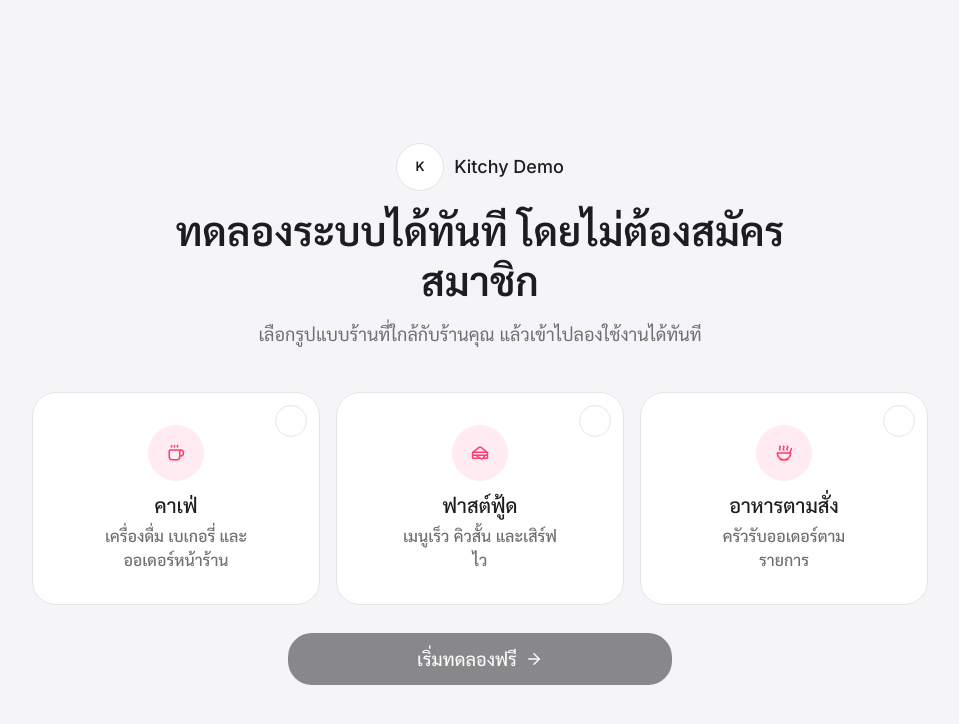
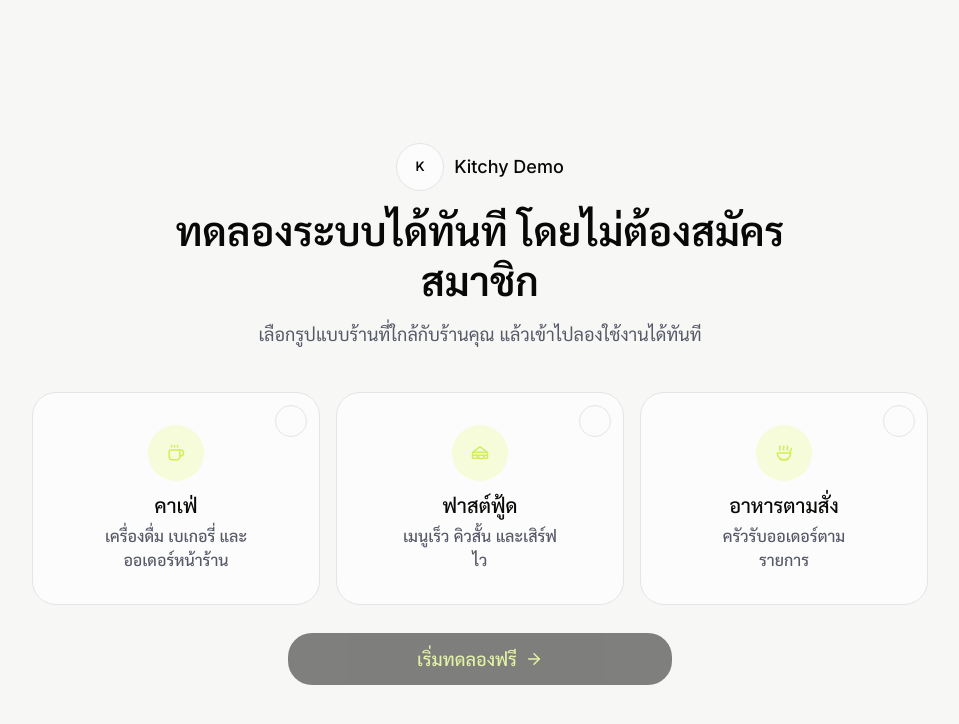
Before and after one commit to jarangit/kitchy-frontend, a React (Vite) app: page /try in a window 1280 px wide. Shown: the top 724 px of the page, without its empty margins (160-1119 px from the left). Built offline with nearby package versions, Linux system fonts and the light colour scheme.

Commit message:
feat: update color tokens and styles for improved theming consistency

```diff
--- a/src/app/theme.css
+++ b/src/app/theme.css
@@ -19,6 +19,7 @@
   --color-accent-border: var(--color-accent-border);
   --color-accent-text: var(--color-accent-text);
   --color-on-accent: var(--color-on-accent);
+  --color-on-primary: var(--color-on-primary);
   --color-danger: var(--color-danger);
   --color-danger-hover: var(--color-danger-hover);
   --color-success: var(--color-success);
--- a/src/app/tokens/components.css
+++ b/src/app/tokens/components.css
@@ -14,7 +14,7 @@
   /* ── Button ── */
   --color-button-primary-bg: var(--color-primary);
   --color-button-primary-bg-hover: var(--color-primary-hover);
-  --color-button-primary-text: var(--color-text-inverse);
+  --color-button-primary-text: var(--color-on-primary);
 
   --color-button-secondary-bg: var(--color-surface);
   --color-button-secondary-bg-hover: var(--color-surface-hover);
@@ -102,7 +102,7 @@
 
   /* ── ChipTab ── */
   --color-chip-active-bg: var(--color-primary);
-  --color-chip-active-text: var(--color-text-inverse);
+  --color-chip-active-text: var(--color-on-primary);
   --color-chip-inactive-bg: var(--color-surface);
   --color-chip-inactive-text: var(--color-text-secondary);
   --color-chip-inactive-bg-hover: var(--color-surface-hover);
@@ -118,7 +118,7 @@
   --color-segment-bg: var(--color-surface);
   --color-segment-border: var(--color-border);
   --color-segment-active-bg: var(--color-primary);
-  --color-segment-active-text: var(--color-text-inverse);
+  --color-segment-active-text: var(--color-on-primary);
   --color-segment-inactive-text: var(--color-text-secondary);
   --color-segment-inactive-text-hover: var(--color-text-primary);
   --radius-segment: var(--radius-lg);
@@ -148,18 +148,17 @@
   --font-size-dialog-desc: var(--text-body-sm-size);
 
   /* ── Accent surface text ── */
-  /* Text color used on top of --color-accent backgrounds (badges, pills).
-     Accent is dark-coral in both themes, so white is readable in both. */
-  --color-on-accent: #FFFFFF;
+  /* Text color used on top of accent fills in this lime theme. */
+  --color-on-accent: var(--gray-900);
 
   /* ── Sidebar ── */
-  --color-sidebar-bg: color-mix(in srgb, var(--color-bg) 88%, white);
+  --color-sidebar-bg: #232235;
   --color-sidebar-border: var(--color-border);
   --spacing-sidebar-width: 84px;
-  --color-sidebar-active-bg: var(--color-surface);
-  --color-sidebar-active-text: var(--color-text-primary);
-  --color-sidebar-text: var(--color-text-secondary);
-  --color-sidebar-hover-bg: var(--color-surface);
+  --color-sidebar-active-bg: var(--color-accent);
+  --color-sidebar-active-text: var(--color-accent-text);
+  --color-sidebar-text: color-mix(in srgb, var(--gray-0) 78%, transparent);
+  --color-sidebar-hover-bg: color-mix(in srgb, var(--gray-0) 8%, transparent);
 
   /* ── Select ── */
   --color-select-bg: var(--color-surface);
@@ -198,8 +197,8 @@
 [data-theme="dark"] {
   --color-card-border: var(--color-border);
   --color-dialog-border: var(--color-border);
-  --color-sidebar-bg: #0F0F11;
-  --color-sidebar-active-bg: var(--color-surface-hover);
+  --color-sidebar-bg: #171821;
+  --color-sidebar-active-bg: var(--color-accent);
   --color-button-secondary-bg: var(--color-surface);
   --color-button-ghost-bg-hover: var(--color-surface-hover);
   --color-dialog-bg: var(--color-surface);
@@ -218,7 +217,7 @@
   --color-badge-danger-text: #fca5a5;
   --color-badge-warning-text: #fcd34d;
   --color-badge-info-text: #93c5fd;
-  --color-badge-accent-text: #FFB3C6;
+  --color-badge-accent-text: var(--color-accent-text);
 
   /* Status borders — dark mode: composite of status color over surface. */
   --color-success-border: #205935;
--- a/src/app/tokens/primitives.css
+++ b/src/app/tokens/primitives.css
@@ -5,46 +5,53 @@
 
 /* ── Color Primitives ── */
 :root {
-  /* Gray scale — Apple Newsroom warm gray palette */
-  --gray-0:   #ffffff;
-  --gray-50:  #FBFBFD;
-  --gray-100: #F5F5F7;
-  --gray-200: #E5E5EA;
-  --gray-300: #D1D1D6;
-  --gray-400: #AEAEB2;
-  --gray-500: #86868B;
-  --gray-600: #6E6E73;
-  --gray-700: #48484A;
-  --gray-800: #2C2C2E;
-  --gray-900: #1D1D1F;
+  /* Gray scale — aligned to the latest dashboard reference */
+  --gray-0:   #FCFCFC;
+  --gray-50:  #F7F7F5;
+  --gray-100: #F0F0EC;
+  --gray-200: #E4E5E8;
+  --gray-300: #C8CBD2;
+  --gray-400: #A7ABB5;
+  --gray-500: #7F838F;
+  --gray-600: #565967;
+  --gray-700: #3B3E4A;
+  --gray-800: #1E2029;
+  --gray-900: #080906;
 
-  /* Status color primitives — green */
-  --green-50:  #f0fdf4;
-  --green-100: #dcfce7;
-  --green-500: #22c55e;
-  --green-600: #15803d;
-  --green-700: #166534;
+  /* Brand lime from the latest reference swatch */
+  --lime-50:  #F6FBD9;
+  --lime-100: #EDF7B8;
+  --lime-200: #E4F38D;
+  --lime-300: #DCF06E;
+  --lime-400: #D6EF61;
+  --lime-500: #D1EF57;
+  --lime-600: #B9D84A;
+  --lime-700: #8FA538;
 
-  /* Status color primitives — red */
-  --red-50:  #fef2f2;
-  --red-100: #fee2e2;
-  --red-500: #ef4444;
-  --red-600: #dc2626;
-  --red-700: #b91c1c;
+  /* Status color primitives — tuned to the same muted system palette */
+  --green-50:  #F4F9DE;
+  --green-100: #E7F1BB;
+  --green-500: #A9C94B;
+  --green-600: #7E9B37;
+  --green-700: #61782A;
 
-  /* Status color primitives — yellow */
-  --yellow-50:  #fffbeb;
-  --yellow-100: #fef3c7;
-  --yellow-500: #eab308;
-  --yellow-600: #ca8a04;
-  --yellow-700: #b45309;
+  --red-50:  #FAECEA;
+  --red-100: #F3D6D2;
+  --red-500: #C96E61;
+  --red-600: #A95346;
+  --red-700: #844137;
 
-  /* Status color primitives — blue */
-  --blue-50:  #eff6ff;
-  --blue-100: #dbeafe;
-  --blue-500: #3b82f6;
-  --blue-600: #2563eb;
-  --blue-700: #1d4ed8;
+  --yellow-50:  #FBF2DE;
+  --yellow-100: #F3E2B8;
+  --yellow-500: #C7A24A;
+  --yellow-600: #A58438;
+  --yellow-700: #7E662C;
+
+  --blue-50:  #EEF2F7;
+  --blue-100: #DCE4EE;
+  --blue-500: #6F89AC;
+  --blue-600: #566D8B;
+  --blue-700: #43556C;
 }
 
 /* ── Typography Primitives ── */
--- a/src/app/tokens/semantic.css
+++ b/src/app/tokens/semantic.css
@@ -6,45 +6,46 @@
 
 /* ── Semantic Colors ── */
 :root {
-  /* Surfaces — warm gray page, white cards */
-  --color-bg: var(--gray-100);           /* #F5F5F7 — Newsroom page background */
-  --color-surface: var(--gray-0);        /* #FFFFFF — white cards on gray bg */
-  --color-surface-hover: var(--gray-100); /* #F5F5F7 — subtle hover on white cards */
-  --color-surface-muted: #F6F6F7;        /* 4% gray-900 over white — solid */
-  --color-surface-muted-hover: #EDEDEF;  /* 8% gray-900 over white — solid */
-  --color-overlay: rgba(29, 29, 31, 0.55); /* scrim — intentionally translucent */
+  /* Surfaces — clean off-white app chrome like the reference dashboard */
+  --color-bg: var(--gray-50);
+  --color-surface: var(--gray-0);
+  --color-surface-hover: var(--gray-50);
+  --color-surface-muted: var(--gray-100);
+  --color-surface-muted-hover: var(--gray-200);
+  --color-overlay: rgba(8, 9, 6, 0.56);
 
-  /* Text — solid Newsroom grays, no alpha */
-  --color-text-primary: var(--gray-900);   /* #1D1D1F */
-  --color-text-secondary: var(--gray-600); /* #6E6E73 */
-  --color-text-tertiary: var(--gray-500);  /* #86868B */
-  --color-text-inverse: var(--gray-0);     /* #FFFFFF */
+  /* Text — almost-black titles with softer slate secondary text */
+  --color-text-primary: var(--gray-900);
+  --color-text-secondary: var(--gray-600);
+  --color-text-tertiary: var(--gray-600);
+  --color-text-inverse: var(--gray-0);
+  --color-on-primary: var(--lime-500);
 
-  /* Border — very subtle, Newsroom style */
-  --color-border: var(--gray-200);       /* #E5E5EA */
-  --color-border-hover: var(--gray-300); /* #D1D1D6 */
+  /* Border */
+  --color-border: var(--gray-200);
+  --color-border-hover: var(--gray-300);
 
-  /* Action — dark primary (Newsroom DNA) */
-  --color-primary: var(--gray-900);      /* #1D1D1F */
-  --color-primary-hover: var(--gray-800); /* #2C2C2E */
-  --color-primary-bg: #F1F1F3;           /* 6% gray-900 over white — solid */
+  /* Action — near-black is the main emphasis for buttons and hard section anchors */
+  --color-primary: var(--gray-900);
+  --color-primary-hover: var(--gray-800);
+  --color-primary-bg: var(--gray-100);
 
-  /* Accent — warm coral pink, paired with dark primary */
-  --color-accent: #FF3B6F;
-  --color-accent-hover: #E62E5F;
-  --color-accent-bg: #FFEBF1;            /* 10% accent over white — solid */
-  --color-accent-border: #FFC0D1;        /* 32% accent over white — solid */
-  --color-accent-text: #C91F4D; /* AA-readable on white surfaces */
+  /* Accent stays lime for selections, indicators, and highlights */
+  --color-accent: var(--lime-500);
+  --color-accent-hover: var(--lime-600);
+  --color-accent-bg: var(--lime-50);
+  --color-accent-border: var(--lime-200);
+  --color-accent-text: var(--gray-900);
 
-  /* Status — solid tints (10% over white); text stays on the 700 base hue */
-  --color-success: #15803d;
+  /* Status — aligned with the muted system palette and kept contrast-safe */
+  --color-success: var(--green-700);
   --color-success-bg: var(--green-50);
-  --color-danger: #b91c1c;
-  --color-danger-hover: #991b1b;
+  --color-danger: var(--red-700);
+  --color-danger-hover: var(--red-600);
   --color-danger-bg: var(--red-50);
-  --color-warning: #b45309;
+  --color-warning: var(--yellow-700);
   --color-warning-bg: var(--yellow-50);
-  --color-info: #1d4ed8;
+  --color-info: var(--blue-700);
   --color-info-bg: var(--blue-50);
 
   /* Bumped — KDS confirmation state shown briefly after a BUMP click,
@@ -65,7 +66,7 @@
 
   --color-text-primary: #F5F5F7;
   --color-text-secondary: #AEAEB2;
-  --color-text-tertiary: #86868B;
+  --color-text-tertiary: #AEAEB2;
   /* Text on primary surfaces (button-primary, chip-active, etc.) stays light
      because dark-mode primary is a mid-gray, not near-white. */
   --color-text-inverse: #F5F5F7;
@@ -75,28 +76,29 @@
 
   /* Primary — mid-gray in dark mode (not near-white) so active states
      don't read as jarring white blocks on dark bg. */
-  --color-primary: #3A3A3C;
-  --color-primary-hover: #48484A;
-  --color-primary-bg: #282829;           /* 32% primary over surface — solid */
+  --color-primary: #080906;
+  --color-primary-hover: #1E2029;
+  --color-primary-bg: #1A1C1A;
+  --color-on-primary: #D1EF57;
 
-  /* Accent — brighter coral for dark surfaces */
-  --color-accent: #FF5C85;
-  --color-accent-hover: #FF7A9C;
-  --color-accent-bg: #552E37;            /* 24% accent over surface — solid */
-  --color-accent-border: #793748;        /* 40% accent over surface — solid */
-  --color-accent-text: #FFB3C6;
+  /* Accent — same brand family, tuned for dark surfaces */
+  --color-accent: #D1EF57;
+  --color-accent-hover: #E4F38D;
+  --color-accent-bg: #2E3518;
+  --color-accent-border: #495823;
+  --color-accent-text: #EDF7B8;
 
-  /* Status — solid tints (22% over surface); text stays on the 300 base hue */
-  --color-success: #22c55e;
-  --color-danger: #ef4444;
-  --color-danger-hover: #dc2626;
-  --color-warning: #f59e0b;
-  --color-info: #3b82f6;
+  /* Status — brighter references for dark surfaces, from the same muted families */
+  --color-success: var(--green-500);
+  --color-danger: var(--red-500);
+  --color-danger-hover: var(--red-600);
+  --color-warning: var(--yellow-500);
+  --color-info: var(--blue-500);
 
-  --color-success-bg: #20442D;
-  --color-danger-bg: #4D2727;
-  --color-warning-bg: #4E3B1B;
-  --color-info-bg: #25354E;
+  --color-success-bg: #26301A;
+  --color-danger-bg: #3D2622;
+  --color-warning-bg: #3C3120;
+  --color-info-bg: #26303D;
 
   --color-bumped: #7c3aed;
   --color-bumped-bg: #33254C;            /* 22% bumped over surface — solid */
--- a/src/features/report/components/report-context-card.tsx
+++ b/src/features/report/components/report-context-card.tsx
@@ -40,7 +40,7 @@ const ReportContextCard = ({
                   className="flex items-center justify-between gap-3 py-2 border-b border-border last:border-0"
                 >
                   <div className="flex items-center gap-3 min-w-0">
-                    <span className="w-6 h-6 rounded-full bg-primary text-text-inverse text-caption font-semibold flex items-center justify-center shrink-0">
+                    <span className="flex h-6 w-6 shrink-0 items-center justify-center rounded-full bg-primary text-on-primary text-caption font-semibold">
                       {idx + 1}
                     </span>
                     <span className="text-body-sm font-medium text-text-primary truncate">
```
Also changed, not shown: src/features/kds/components/kds-order-column.tsx (+4 -4 lines), src/features/kds/components/kds-stats-bar.tsx (+7 -7 lines).
